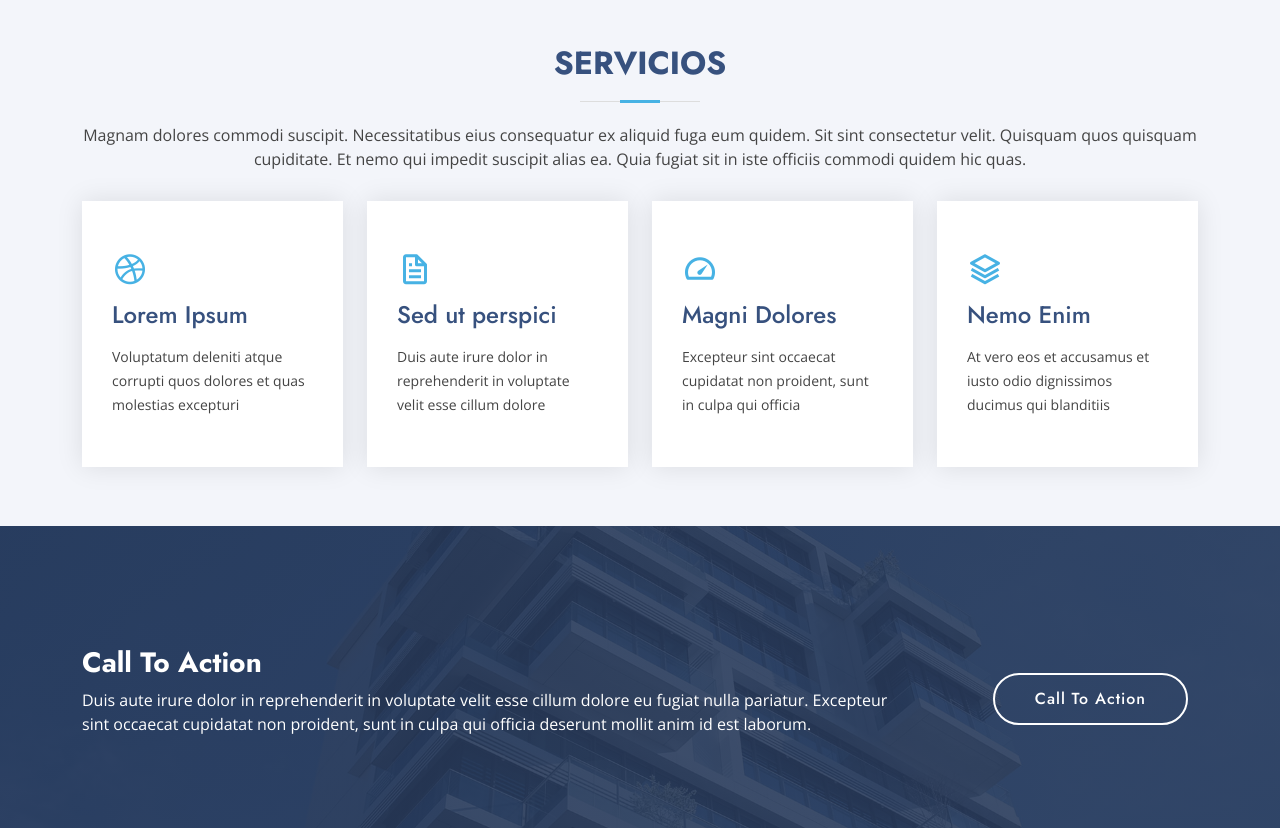
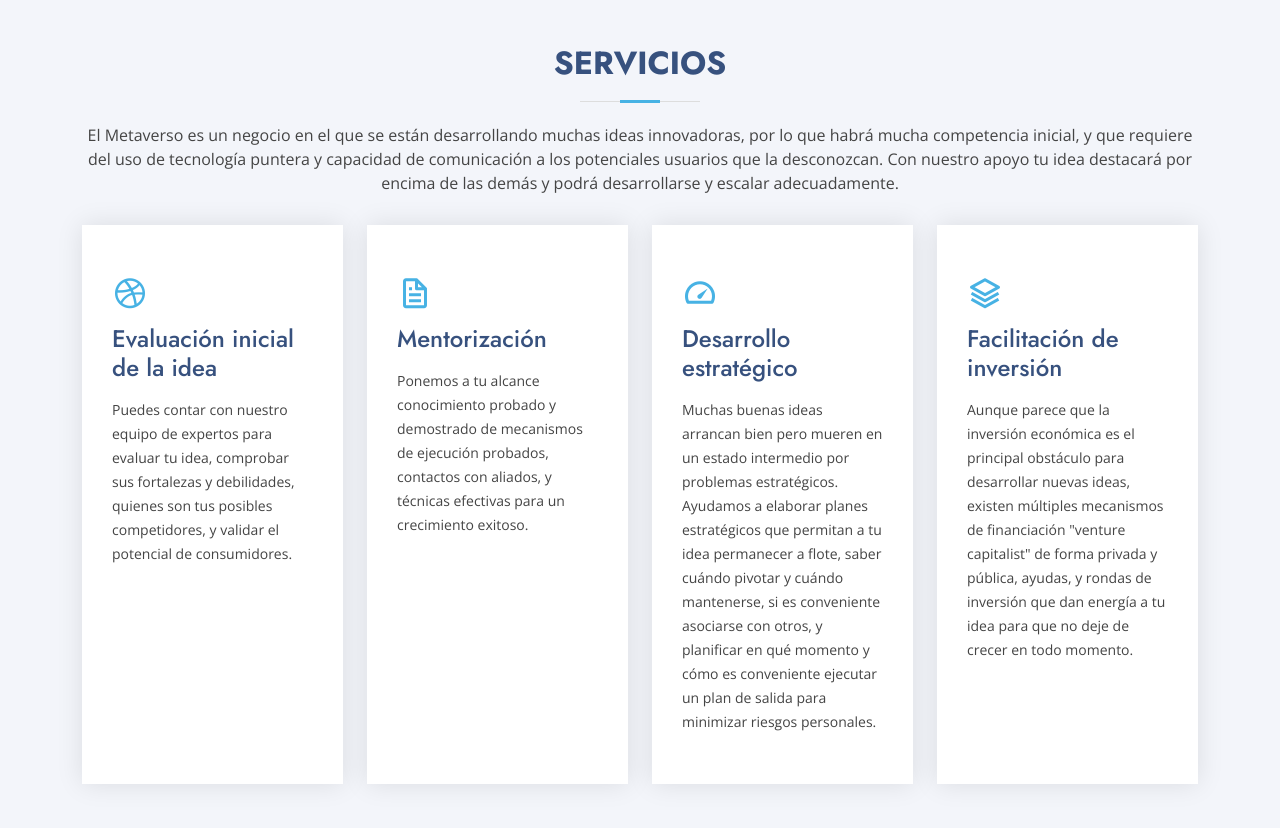
Before and after one commit to vicenteherrera/metalanza, a plain HTML site: page index.html in a window 1280 px wide. Shown: the part 2480-3308 px from the top of the page. Drawn offline with nearby package versions, Linux system fonts and the light colour scheme.

Commit message:
Added info about services

```diff
--- a/index.html
+++ b/index.html
@@ -280,39 +280,48 @@
 
         <div class="section-title">
           <h2>Servicios</h2>
-          <p>Magnam dolores commodi suscipit. Necessitatibus eius consequatur ex aliquid fuga eum quidem. Sit sint consectetur velit. Quisquam quos quisquam cupiditate. Et nemo qui impedit suscipit alias ea. Quia fugiat sit in iste officiis commodi quidem hic quas.</p>
+          <p>El Metaverso es un negocio en el que se están desarrollando muchas ideas innovadoras, por lo que habrá mucha competencia inicial, y que requiere
+            del uso de tecnología puntera y capacidad de comunicación a los potenciales usuarios que la desconozcan. Con nuestro apoyo tu idea destacará por
+            encima de las demás y podrá desarrollarse y escalar adecuadamente.
+          </p>
         </div>
 
         <div class="row">
           <div class="col-xl-3 col-md-6 d-flex align-items-stretch" data-aos="zoom-in" data-aos-delay="100">
             <div class="icon-box">
               <div class="icon"><i class="bx bxl-dribbble"></i></div>
-              <h4><a href="">Lorem Ipsum</a></h4>
-              <p>Voluptatum deleniti atque corrupti quos dolores et quas molestias excepturi</p>
+              <h4><a href="">Evaluación inicial de la idea</a></h4>
+              <p>Puedes contar con nuestro equipo de expertos para evaluar tu idea, comprobar sus fortalezas y debilidades, quienes son tus posibles competidores, y validar el potencial de consumidores.</p>
             </div>
           </div>
 
           <div class="col-xl-3 col-md-6 d-flex align-items-stretch mt-4 mt-md-0" data-aos="zoom-in" data-aos-delay="200">
             <div class="icon-box">
               <div class="icon"><i class="bx bx-file"></i></div>
-              <h4><a href="">Sed ut perspici</a></h4>
-              <p>Duis aute irure dolor in reprehenderit in voluptate velit esse cillum dolore</p>
+              <h4><a href="">Mentorización</a></h4>
+              <p>Ponemos a tu alcance conocimiento probado y demostrado de mecanismos de ejecución probados, contactos con aliados, y técnicas efectivas
+                para un crecimiento exitoso.
+              </p>
             </div>
           </div>
 
           <div class="col-xl-3 col-md-6 d-flex align-items-stretch mt-4 mt-xl-0" data-aos="zoom-in" data-aos-delay="300">
             <div class="icon-box">
               <div class="icon"><i class="bx bx-tachometer"></i></div>
-              <h4><a href="">Magni Dolores</a></h4>
-              <p>Excepteur sint occaecat cupidatat non proident, sunt in culpa qui officia</p>
+              <h4><a href="">Desarrollo estratégico</a></h4>
+              <p>Muchas buenas ideas arrancan bien pero mueren en un estado intermedio por problemas estratégicos. Ayudamos a elaborar planes estratégicos que permitan a tu idea permanecer a flote, saber cuándo pivotar y cuándo mantenerse, si es conveniente asociarse con otros, y planificar en qué momento
+              y cómo es conveniente ejecutar un plan de salida para minimizar riesgos personales.
+              </p>
             </div>
           </div>
 
           <div class="col-xl-3 col-md-6 d-flex align-items-stretch mt-4 mt-xl-0" data-aos="zoom-in" data-aos-delay="400">
             <div class="icon-box">
               <div class="icon"><i class="bx bx-layer"></i></div>
-              <h4><a href="">Nemo Enim</a></h4>
-              <p>At vero eos et accusamus et iusto odio dignissimos ducimus qui blanditiis</p>
+              <h4><a href="">Facilitación de inversión</a></h4>
+              <p>Aunque parece que la inversión económica es el principal obstáculo para desarrollar nuevas ideas, existen múltiples mecanismos de financiación
+                "venture capitalist" de forma privada y pública, ayudas, y rondas de inversión que dan energía a tu idea para que no deje de crecer en todo
+              momento.</p>
             </div>
           </div>
 
@@ -777,11 +786,10 @@
           <div class="col-lg-3 col-md-6 footer-links">
             <h4>Nuestros servicios</h4>
             <ul>
-              <li><i class="bx bx-chevron-right"></i> <a href="#">Web Design</a></li>
-              <li><i class="bx bx-chevron-right"></i> <a href="#">Web Development</a></li>
-              <li><i class="bx bx-chevron-right"></i> <a href="#">Product Management</a></li>
-              <li><i class="bx bx-chevron-right"></i> <a href="#">Marketing</a></li>
-              <li><i class="bx bx-chevron-right"></i> <a href="#">Graphic Design</a></li>
+              <li><i class="bx bx-chevron-right"></i> <a href="#services">Evaluación inicial de la idea</a></li>
+              <li><i class="bx bx-chevron-right"></i> <a href="#services">Mentorización</a></li>
+              <li><i class="bx bx-chevron-right"></i> <a href="#services">Desarrollo estratégico</a></li>
+              <li><i class="bx bx-chevron-right"></i> <a href="#services">Facilitación de la inversión</a></li>
             </ul>
           </div>
 
```
